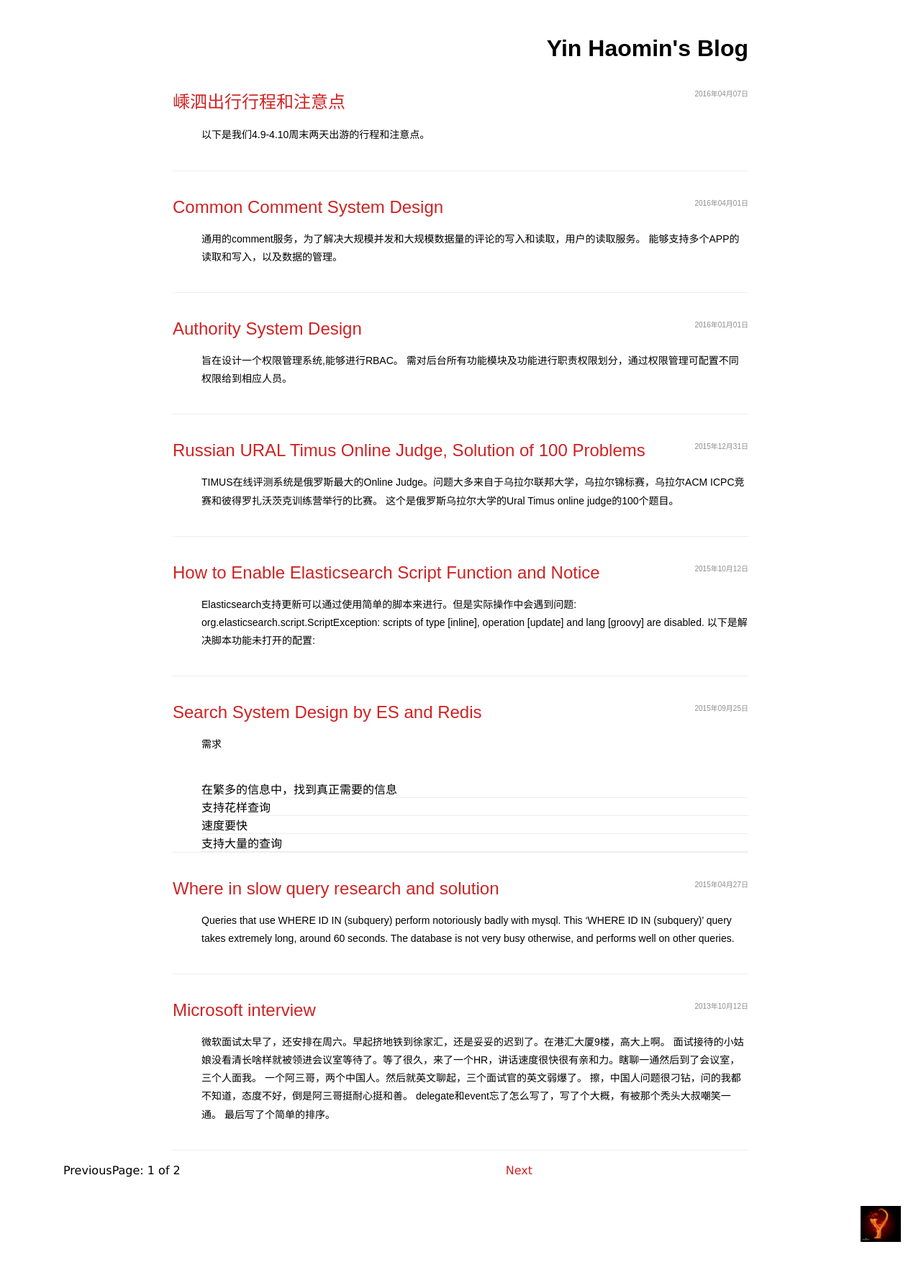
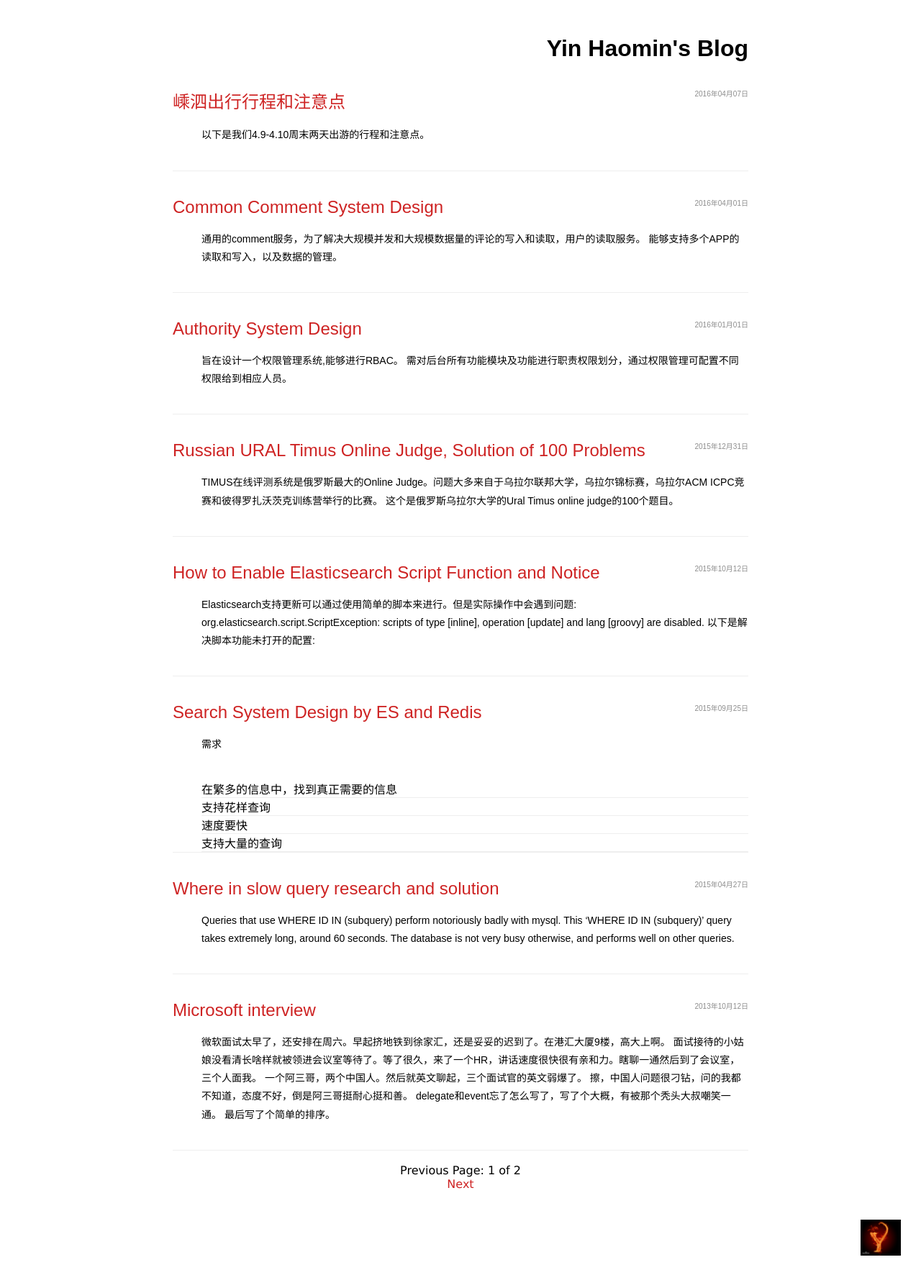
Before and after one commit to yinhaomin/yinhaomin.github.io, a Jekyll site: the page built from index.html, in a window 1280 px wide. Shown: the whole page at 72% size. Built offline with Jekyll 4.4.1, drawn with Linux system fonts in a browser that asks for light colours; the list of posts is cut into pages by our own code.

Commit message:
Update index.html

```diff
--- a/index.html
+++ b/index.html
@@ -39,12 +39,12 @@
   {% if paginator.previous_page %}
     <a href="{{ paginator.previous_page_path }}" class="previous">Previous</a>
   {% else %}
-    <span class="previous" style="float:left">Previous</span>
+    <span class="previous" style="display:inline">Previous</span>
   {% endif %}
-  <span class="page_number " style="float:left">Page: {{ paginator.page }} of {{ paginator.total_pages }}</span>
+  <span class="page_number " style="display:inline">Page: {{ paginator.page }} of {{ paginator.total_pages }}</span>
   {% if paginator.next_page %}
     <a href="{{ paginator.next_page_path }}" class="next">Next</a>
   {% else %}
-    <span class="next " style="float:left">Next</span>
+    <span class="next " style="display:inline">Next</span>
   {% endif %}
 </div>
```
